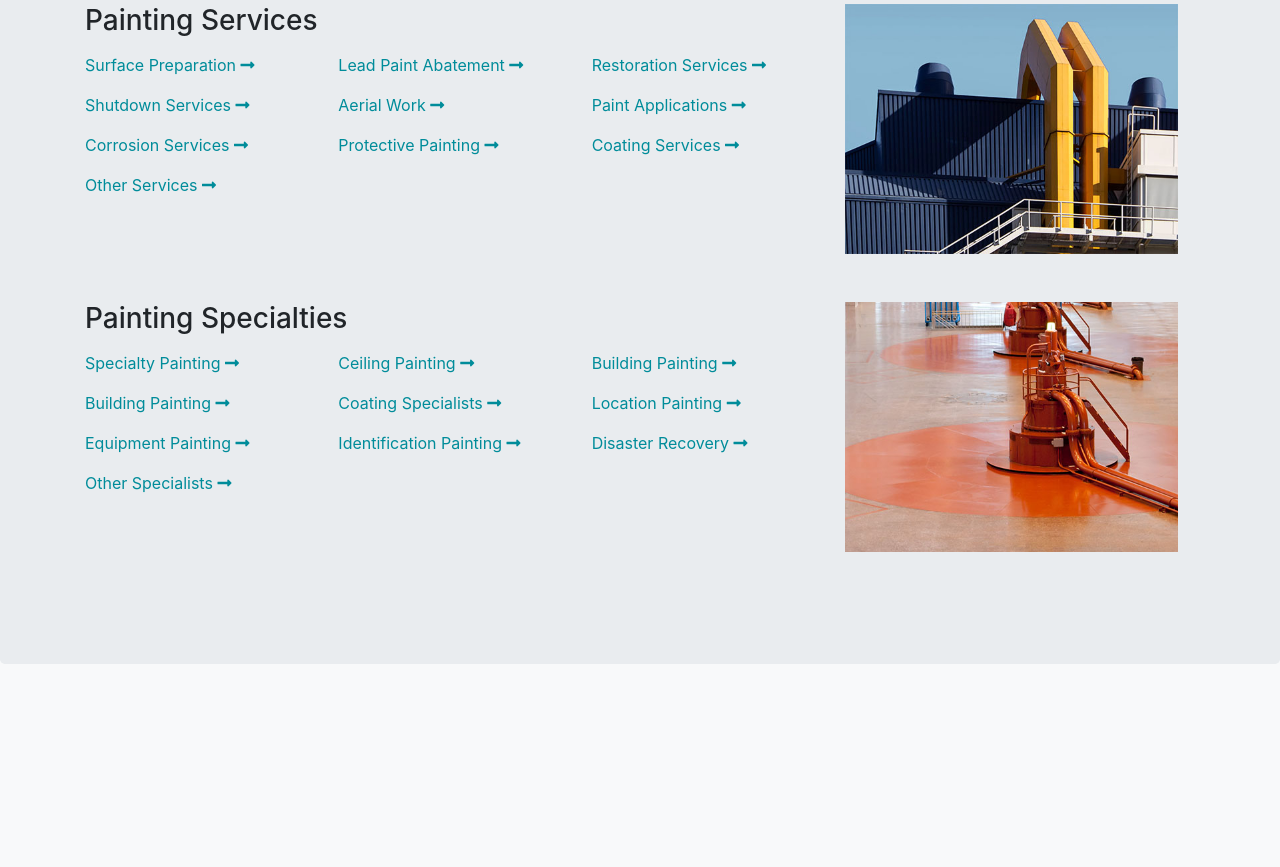
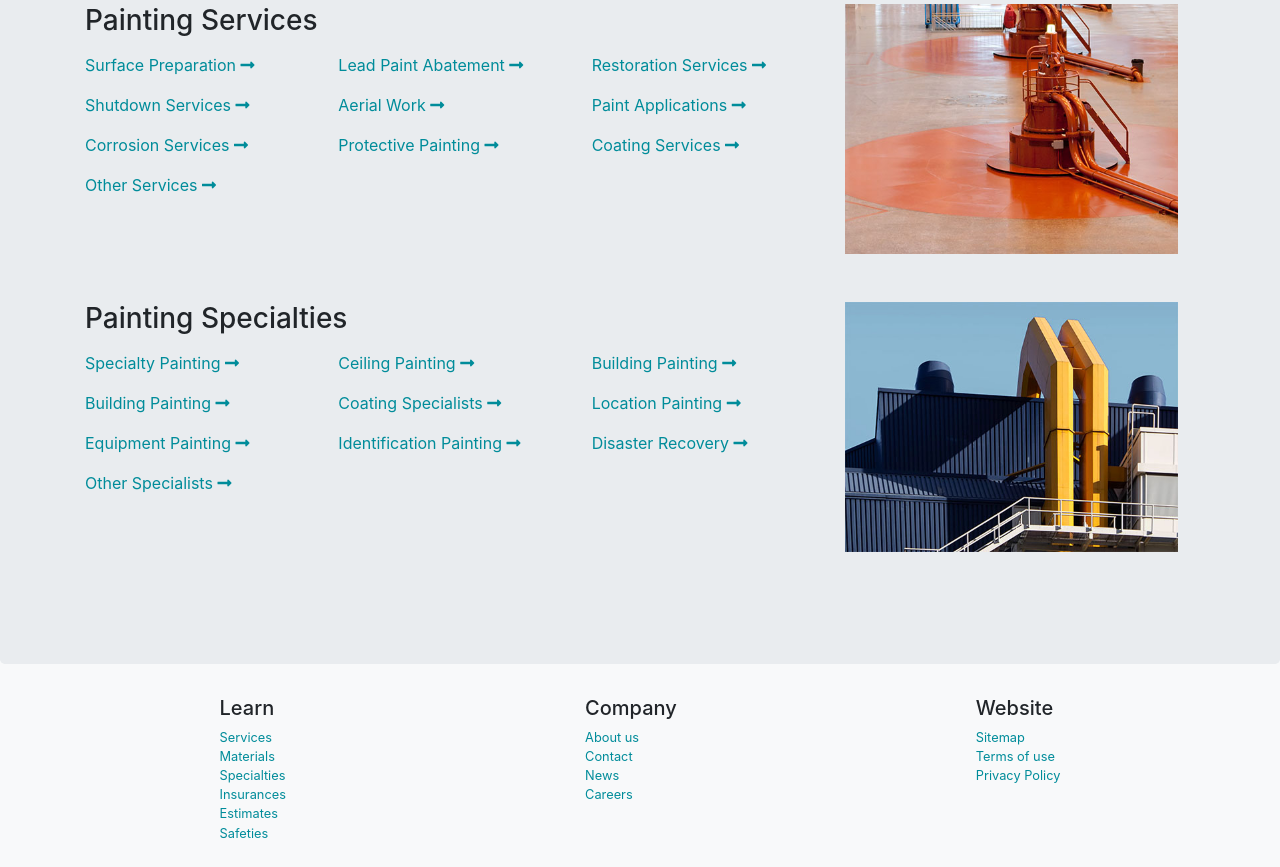
Before and after one commit to esphys/industrial-painter, a plain HTML site: page index.html in a window 1280 px wide. Shown: the part 1218-2085 px from the top of the page. Before the commit the page ends 1914 px from the top, so only its background shows below. Drawn offline with nearby package versions, Linux system fonts and the light colour scheme.

Commit message:
add footer links

```diff
--- a/css/style.css
+++ b/css/style.css
@@ -1,6 +1,10 @@
 .logo {
   height: 60px;
 }
+
+/* footer {
+  background-color: #e9ecef;
+} */
 
 .hero-image {
   background-image:url(../img/jumbotron.jpg);
--- a/index.html
+++ b/index.html
@@ -47,7 +47,7 @@
         <div class="row h-100 align-items-center">
           <div class="text-backdrop col-lg-5 col-md-auto p-3">
             <p class=" h1">Our Quality Shows</p>
-            <p class="lead">If you require an industrial or commercial painter, or restoration company, we are the one for you.</p>
+            <p class="lead">If you need an industrial or commercial painter, or restoration company, we are the one for you.</p>
             <a class="h4 text-light" href="#">
               <u>Request a quote <span class="fas  fa-long-arrow-alt-right"></span></u>
             </a>
@@ -120,7 +120,7 @@
             </div>
           </div>
           <div class="col-4 mb-5 d-none d-lg-block">
-            <img class="img-fluid mx-auto" style="max-height:250px;" src="img/ducts.jpg">
+            <img class="img-fluid mx-auto" style="max-height:250px;" src="img/pump.jpg">
           </div>
           <div class="col-8">
               <h3>Painting Specialties</h3>
@@ -138,14 +138,38 @@
               </div>
             </div>
             <div class="col-4 mb-5 d-none d-lg-block">
-              <img class="img-fluid mx-auto" style="max-height:250px;" src="img/pump.jpg">
+              <img class="img-fluid mx-auto" style="max-height:250px;" src="img/ducts.jpg">
             </div>
         </div>
       </div>
     </div>
-
-    <footer>
-      <!-- TODO: FOOTER -->
+    <footer >
+      <div class="container pb-4">
+          <div class="row justify-content-around">
+            <div class="col-auto">
+              <h5>Learn</h5>
+              <a class="d-block small" href="#">Services</a>
+              <a class="d-block small" href="#">Materials</a>
+              <a class="d-block small" href="#">Specialties</a>
+              <a class="d-block small" href="#">Insurances</a>
+              <a class="d-block small" href="#">Estimates</a>
+              <a class="d-block small" href="#">Safeties</a>
+            </div>
+            <div class="col-auto">
+              <h5>Company</h5>
+              <a class="d-block small" href="#">About us</a>
+              <a class="d-block small" href="#">Contact</a>
+              <a class="d-block small" href="#">News</a>
+              <a class="d-block small" href="#">Careers</a>
+            </div>
+            <div class="col-auto">
+              <h5>Website</h6>
+              <a class="d-block small" href="#">Sitemap</a>
+              <a class="d-block small" href="#">Terms of use</a>
+              <a class="d-block small" href="#">Privacy Policy</a>
+            </div>
+          </div>
+      </div>
     </footer>
     <script
       src="https://cdnjs.cloudflare.com/ajax/libs/popper.js/1.14.7/umd/popper.min.js"
```
